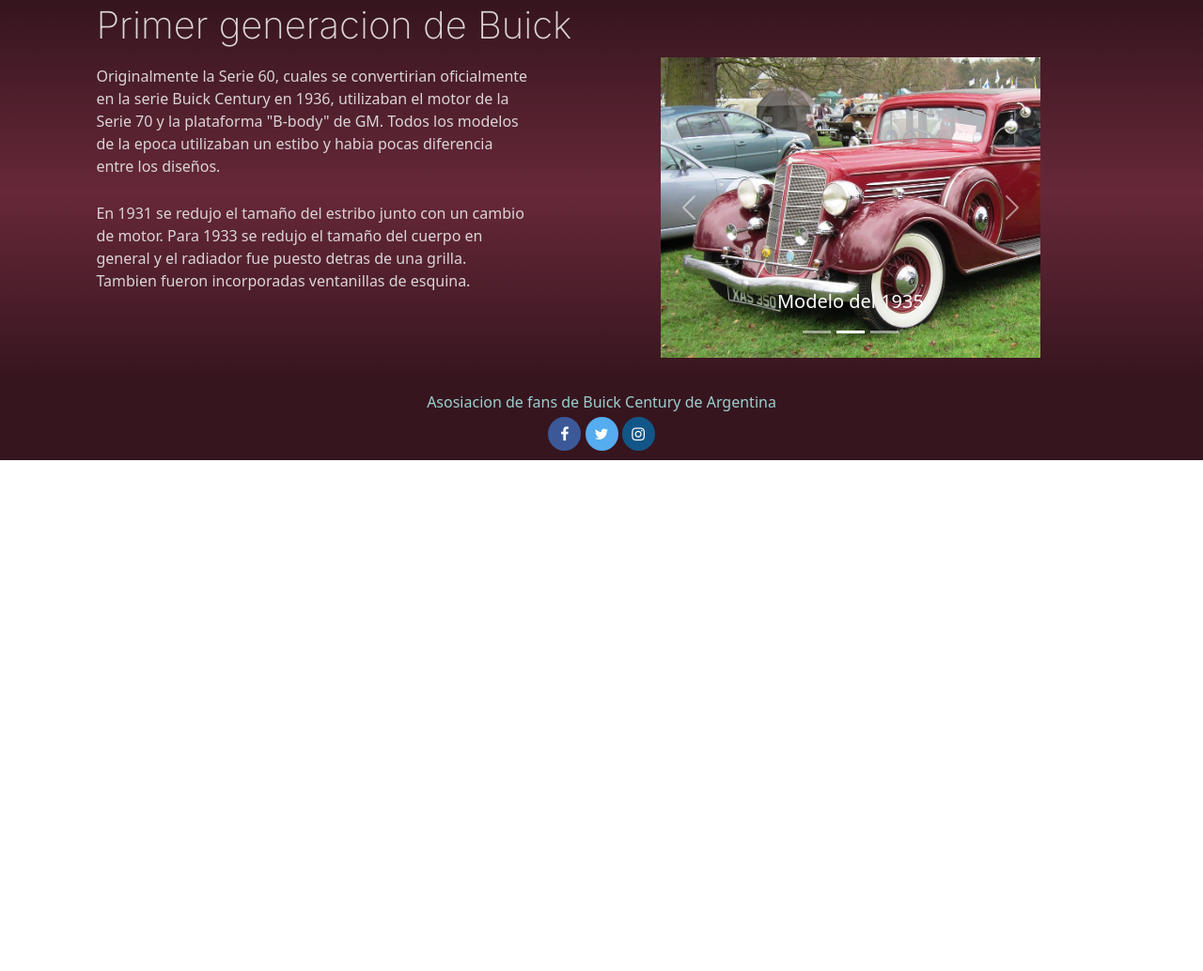
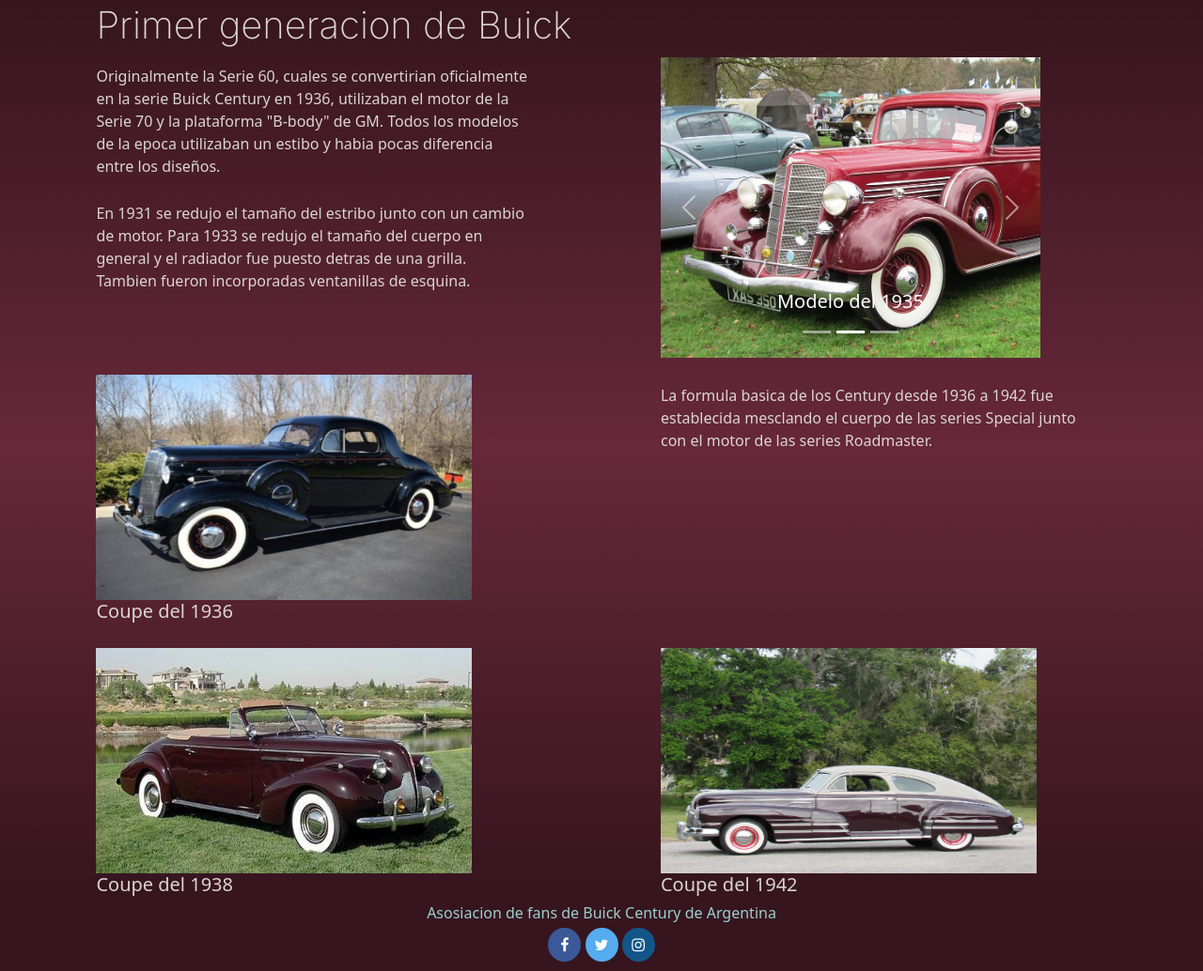
Before and after one commit to GuidoTempone/Coderhouse-projecto-final, a plain HTML site: page generaciones/generacion_1.html in a window 1280 px wide. Shown: the part 273-1307 px from the top of the page at 94% size. Before the commit the page ends 800 px from the top, so only its background shows below. Drawn offline with nearby package versions, Linux system fonts and the light colour scheme; a web font is replaced by a local one.

Commit message:
more links added

```diff
--- a/css/style.css
+++ b/css/style.css
@@ -117,6 +117,12 @@
     margin: auto;
 }
 
+.imagen__automovil{
+    width: 400px;
+    height: 240px;
+    margin: auto;
+}
+
 .imagen__logo{
     width: 200px;
     height: 80px;
@@ -165,4 +171,10 @@
         margin: auto;
     }
 
+    .imagen__automovil{
+        width: 200px;
+        height: 120px;
+        margin: auto;
+    }
+
 }
--- a/generaciones/generacion_1.html
+++ b/generaciones/generacion_1.html
@@ -138,7 +138,6 @@
             radiador fue puesto detras de una grilla. Tambien fueron
             incorporadas ventanillas de esquina.
           </p>
-          <p></p>
         </div>
         <div class="tamanio">
           <div
@@ -226,6 +225,37 @@
             </button>
           </div>
         </div>
+        <div>
+          <img
+            class="imagen__automovil"
+            src="../imagenes/modelos_del_36_a_42/100mph-prewar-classic-highly-restored-1936-buick-century-sport-coupe.jpg"
+            alt="Coupe del 1936"
+          />
+          <h5>Coupe del 1936</h5>
+        </div>
+        <div>
+          <p>
+            La formula basica de los Century desde 1936 a 1942 fue establecida
+            mesclando el cuerpo de las series Special junto con el motor de las
+            series Roadmaster.
+          </p>
+        </div>
+        <div>
+          <img
+            class="imagen__automovil"
+            src="../imagenes/modelos_del_36_a_42/Buick 1938.jfif"
+            alt="Coupe del 1938"
+          />
+          <h5>Coupe del 1938</h5>
+        </div>
+        <div>
+          <img
+            class="imagen__automovil"
+            src="../imagenes/modelos_del_36_a_42/1942-Buick-Century-Sedanette-Coupe-12.3.18-02_web.jpg"
+            alt="Coupe del 1942"
+          />
+          <h5>Coupe del 1942</h5>
+        </div>
       </div>
     </main>
 
@@ -233,9 +263,9 @@
       <div>
         <span>Asosiacion de fans de Buick Century de Argentina</span>
         <div class="icon__container">
-          <a href="#" class="fa fa-facebook"></a>
-          <a href="#" class="fa fa-twitter"></a>
-          <a href="#" class="fa fa-instagram"></a>
+          <a href="https://www.facebook.com/" class="fa fa-facebook"></a>
+          <a href="https://twitter.com/" class="fa fa-twitter"></a>
+          <a href="https://www.instagram.com/" class="fa fa-instagram"></a>
         </div>
       </div>
     </footer>
```
Also changed, not shown: buick_en_general.html (+3 -3 lines), generaciones/generacion_2.html (+3 -3 lines), generaciones/generacion_3.html (+3 -3 lines), generaciones/generacion_4.html (+3 -3 lines), generaciones/generacion_5.html (+3 -3 lines), generaciones/generacion_6.html (+3 -3 lines), generaciones/invicta.html (+3 -3 lines), index.html (+3 -3 lines), novedades.html (+3 -3 lines).
